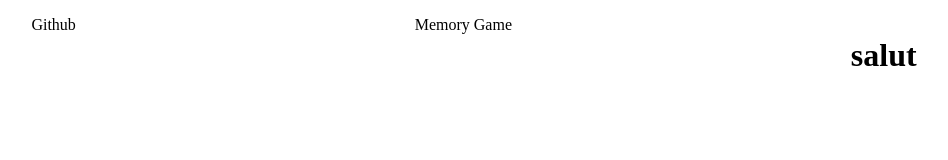
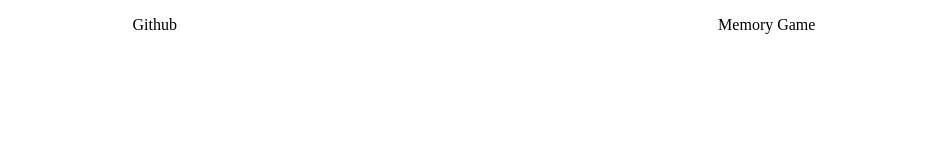
Before and after one commit to alonzo-bachelier/Portfolio, a plain HTML site: page index.html in a window 1280 px wide. Shown: the whole page, without its empty margins (186-1134 px from the left). Drawn offline with Linux system fonts and the light colour scheme.

Commit message:
supression h1

```diff
--- a/index.html
+++ b/index.html
@@ -27,7 +27,6 @@
                         >Memory Game</a
                     >
                 </li>
-                <h1>salut</h1>
                 <!-- <li>
                     <a
                         href="https://alonzo-bachelier.students-laplateforme.io/matchaTea"
```
